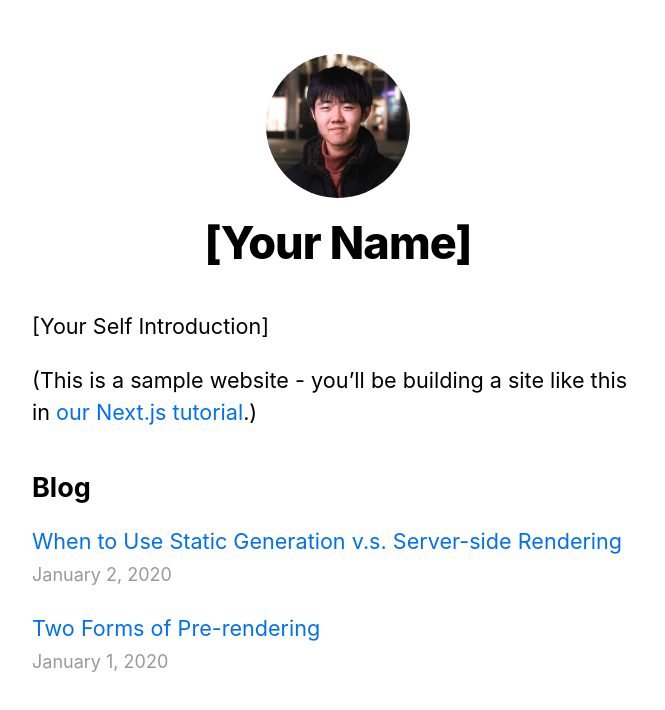
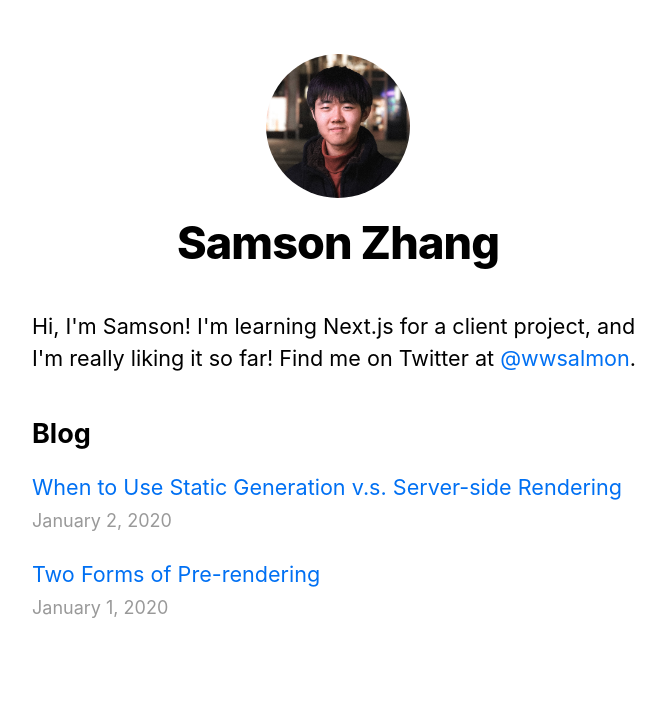
Before and after one commit to wwsalmon/nextjs-blog, a Next.js app: page / in a window 1280 px wide. Shown: the top 710 px of the page, without its empty margins (302-967 px from the left). Built offline with nearby package versions, Linux system fonts and the light colour scheme.

Commit message:
add content back in

```diff
--- a/components/layout.tsx
+++ b/components/layout.tsx
@@ -4,8 +4,8 @@ import styles from './layout.module.css'
 import utilStyles from '../styles/utils.module.css'
 import Link from 'next/link'
 
-const name = '[Your Name]'
-export const siteTitle = 'Next.js Sample Website'
+const name = 'Samson Zhang'
+export const siteTitle = 'SZ Next.js Sample Website'
 
 export default function Layout({
     children,
--- a/pages/index.tsx
+++ b/pages/index.tsx
@@ -21,11 +21,7 @@ export default function Home({
         <title>{siteTitle}</title>
       </Head>
       <section className={utilStyles.headingMd}>
-        <p>[Your Self Introduction]</p>
-        <p>
-          (This is a sample website - you’ll be building a site like this in{' '}
-          <a href="https://nextjs.org/learn">our Next.js tutorial</a>.)
-        </p>
+        <p>Hi, I'm Samson! I'm learning Next.js for a client project, and I'm really liking it so far! Find me on Twitter at <a href="https://twitter.com/wwsalmon" target="_blank">@wwsalmon</a>.</p>
       </section>
       <section className={`${utilStyles.headingMd} ${utilStyles.padding1px}`}>
         <h2 className={utilStyles.headingLg}>Blog</h2>
```
